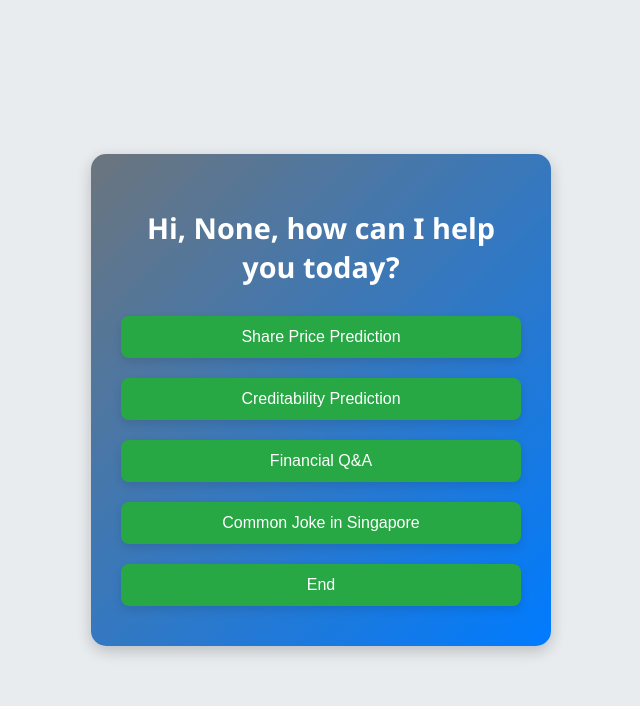
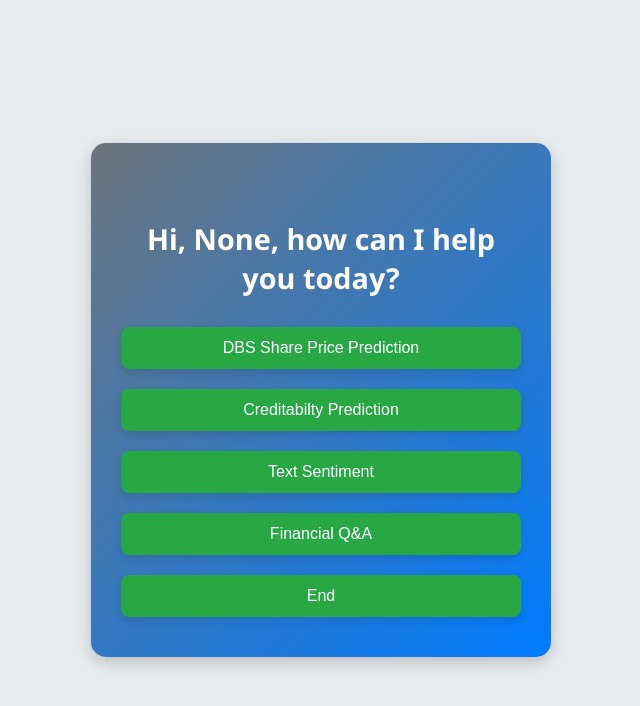
Before and after one commit to DarshiniKrishna/Financial-WebApp, a Flask app: page /main in a window 1280 px wide. Shown: the top 706 px of the page, without its empty margins (319-959 px from the left). Run offline with Flask 3, Linux system fonts and the light colour scheme; parts of the project's set-up code (start-up, migrations or seed data) failed here and were passed over.

Commit message:
Update main.html

```diff
--- a/templates/main.html
+++ b/templates/main.html
@@ -52,18 +52,19 @@
 </head>
 <body>
     <div class="container">
+        <br>
         <h2>Hi, {{r}}, how can I help you today?</h2>
         <form action="/prediction" method="post">
-            <input type="submit" value="Share Price Prediction">
+            <input type="submit" value="DBS Share Price Prediction">
         </form>
         <form action="/creditability" method="post">
-            <input type="submit" value="Creditability Prediction">
+            <input type="submit" value="Creditabilty Prediction">
+        </form>
+        <form action="/text_sentiment" method="post">
+            <input type="submit" value="Text Sentiment">
         </form>
         <form action="/makersuite" method="post">
             <input type="submit" value="Financial Q&A">
-        </form>
-        <form action="/common_joke" method="post">
-            <input type="submit" value="Common Joke in Singapore">
         </form>
         <form action="/" method="post">
             <input type="submit" value="End">
```
